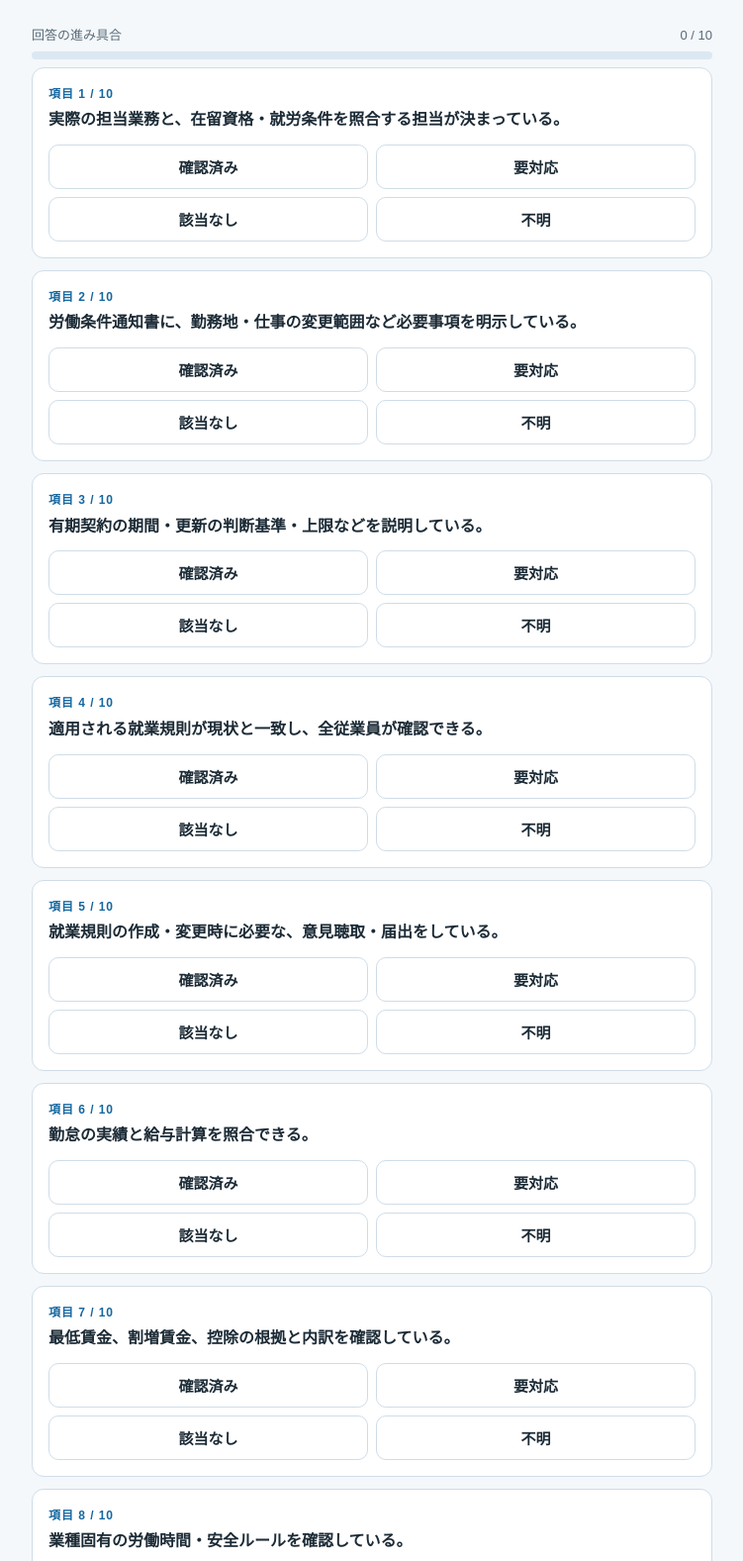
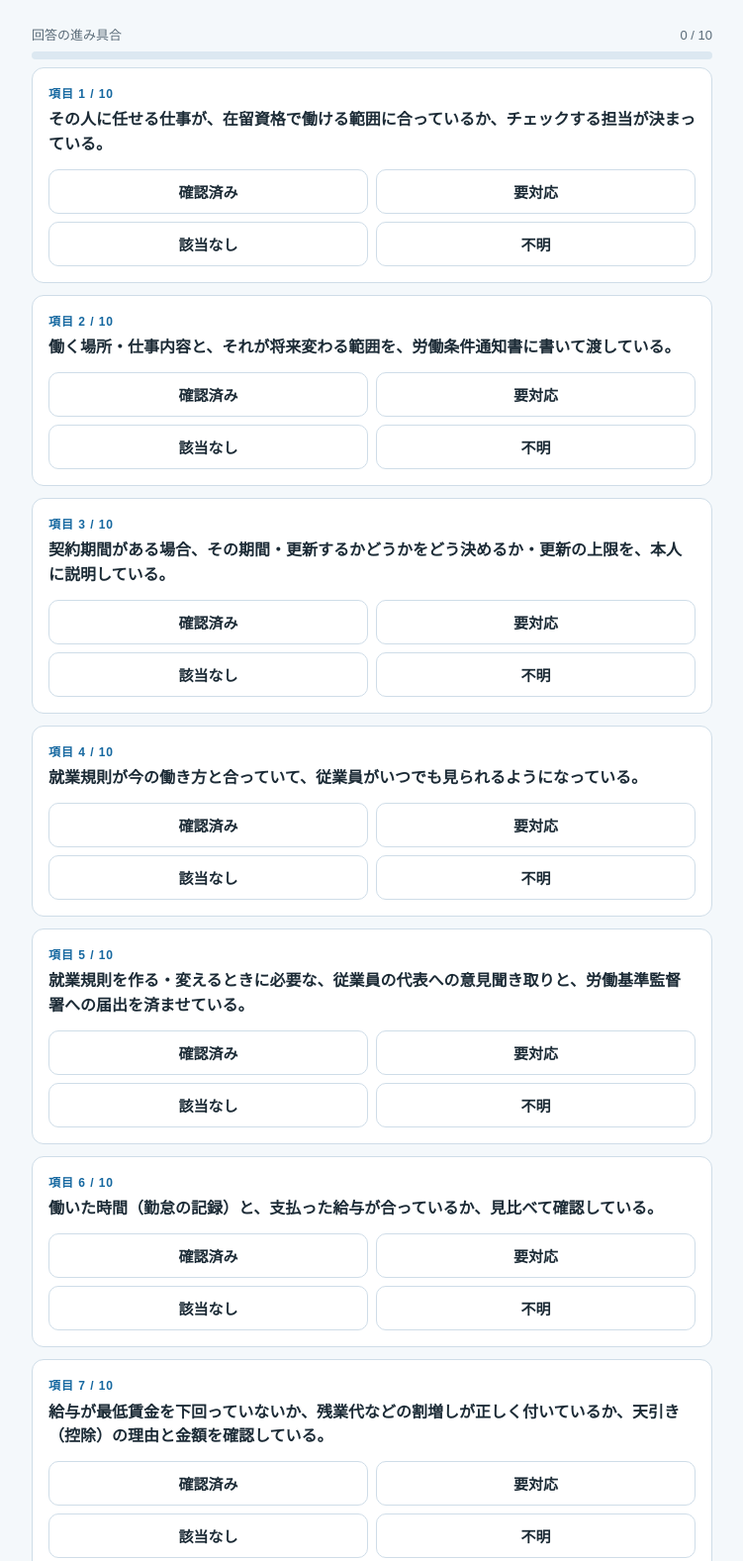
Before and after one commit to NAMBA-STAR/gaikokujin-koyo-checksheet, a plain HTML site: page index.html in a window 1280 px wide. Shown: the part 241-1818 px from the top of the page at 99% size, without its empty margins (264-1015 px from the left). Drawn offline with Linux system fonts and the light colour scheme.

Commit message:
Add files via upload

```diff
--- a/index.html
+++ b/index.html
@@ -109,16 +109,16 @@
 
 <script>
   var ITEMS = [
-    "実際の担当業務と、在留資格・就労条件を照合する担当が決まっている。",
-    "労働条件通知書に、勤務地・仕事の変更範囲など必要事項を明示している。",
-    "有期契約の期間・更新の判断基準・上限などを説明している。",
-    "適用される就業規則が現状と一致し、全従業員が確認できる。",
-    "就業規則の作成・変更時に必要な、意見聴取・届出をしている。",
-    "勤怠の実績と給与計算を照合できる。",
-    "最低賃金、割増賃金、控除の根拠と内訳を確認している。",
-    "業種固有の労働時間・安全ルールを確認している。",
-    "理解できる方法で、安全教育と相談窓口を説明している。",
-    "必要な外国人雇用状況届出と保険手続きの、担当・期限を確認している。"
+    "その人に任せる仕事が、在留資格で働ける範囲に合っているか、チェックする担当が決まっている。",
+    "働く場所・仕事内容と、それが将来変わる範囲を、労働条件通知書に書いて渡している。",
+    "契約期間がある場合、その期間・更新するかどうかをどう決めるか・更新の上限を、本人に説明している。",
+    "就業規則が今の働き方と合っていて、従業員がいつでも見られるようになっている。",
+    "就業規則を作る・変えるときに必要な、従業員の代表への意見聞き取りと、労働基準監督署への届出を済ませている。",
+    "働いた時間（勤怠の記録）と、支払った給与が合っているか、見比べて確認している。",
+    "給与が最低賃金を下回っていないか、残業代などの割増しが正しく付いているか、天引き（控除）の理由と金額を確認している。",
+    "自分の業種だけに適用される、労働時間や安全の決まりを確認している。",
+    "本人が理解できる言葉や方法で、安全の教育と、困ったときの相談先を伝えている。",
+    "外国人を雇ったときのハローワークへの届出と、社会保険・雇用保険の手続きについて、誰が・いつまでにやるか決まっている。"
   ];
   var CHOICES = [
     { key: "ok",      label: "確認済み", cls: "sel-ok" },
```
